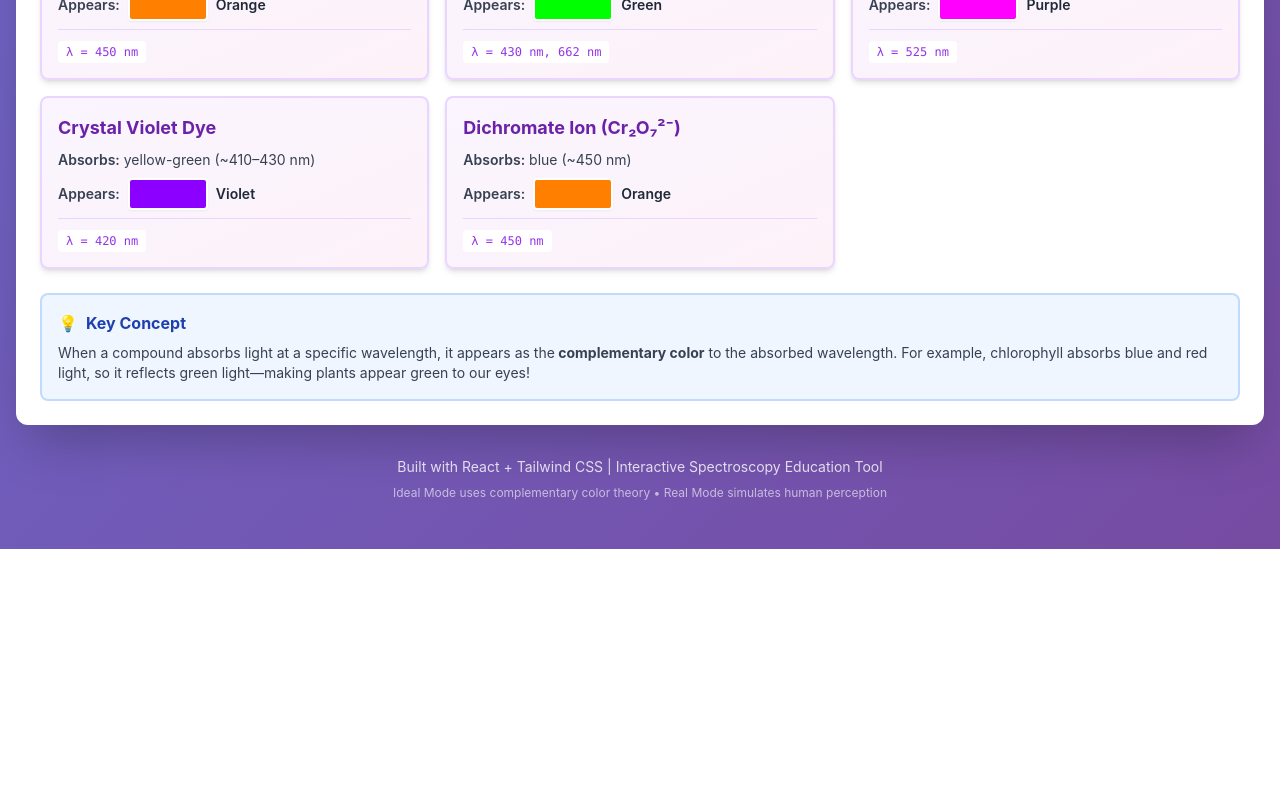
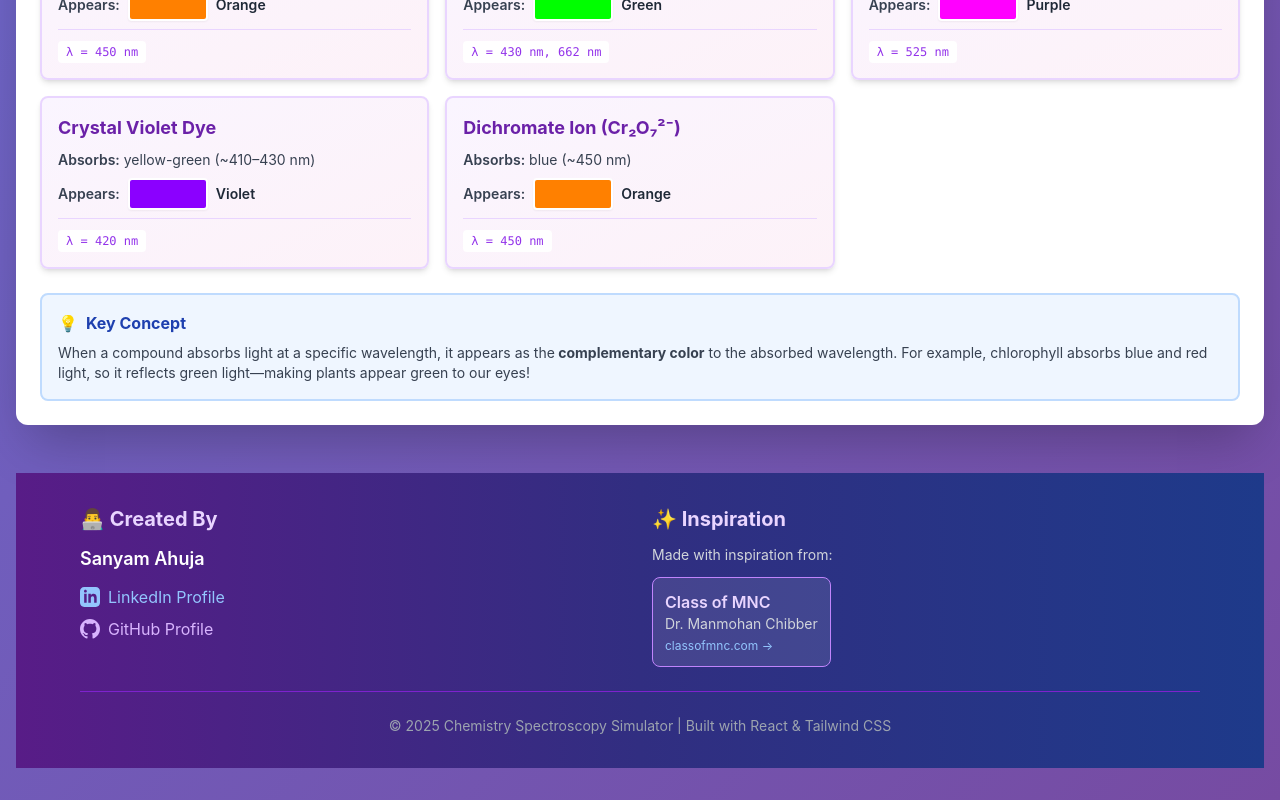
Before and after one commit to Sanyam-Ahuja/Chemistry_Spectroscopy_Simulator, a React (Create React App) app: page / in a window 1280 px wide. Shown: the part 2142-2942 px from the top of the page. Before the commit the page ends 2691 px from the top, so only its background shows below. Built offline with nearby package versions, Linux system fonts and the light colour scheme; the HTML template or start-up script is replaced by a standard one.

Commit message:
Add footer with credits and attribution

```diff
--- a/src/App.jsx
+++ b/src/App.jsx
@@ -3,6 +3,7 @@
 import ColorWheel from './components/ColorWheel';
 import RotatingDisk from './components/RotatingDisk';
 import Examples from './components/Examples';
+import Footer from './components/Footer';
 import { EXAMPLES } from './utils/colorUtils';
 
 function App() {
@@ -57,17 +58,10 @@
 
         {/* Examples */}
         <Examples onExampleClick={handleExampleClick} selectedExample={selectedExample} />
+      </div>
 
-        {/* Footer */}
-        <footer className="text-center text-white mt-12 pb-4">
-          <p className="text-sm opacity-80">
-            Built with React + Tailwind CSS | Interactive Spectroscopy Education Tool
-          </p>
-          <p className="text-xs opacity-60 mt-2">
-            Ideal Mode uses complementary color theory • Real Mode simulates human perception
-          </p>
-        </footer>
-      </div>
+      {/* Footer with Credits */}
+      <Footer />
     </div>
   );
 }
--- /dev/null
+++ b/src/components/Footer.jsx
@@ -0,0 +1,68 @@
+import React from 'react';
+
+const Footer = () => {
+  return (
+    <footer className="bg-gradient-to-r from-purple-900 via-indigo-900 to-blue-900 text-white py-8 mt-12">
+      <div className="max-w-6xl mx-auto px-4">
+        <div className="grid md:grid-cols-2 gap-6">
+          {/* Creator Info */}
+          <div className="space-y-3">
+            <h3 className="text-xl font-bold text-purple-200 mb-3">👨‍💻 Created By</h3>
+            <p className="text-lg font-semibold">Sanyam Ahuja</p>
+            <div className="flex flex-col gap-2">
+              <a
+                href="https://in.linkedin.com/in/sanyam-ahuja-tiet"
+                target="_blank"
+                rel="noopener noreferrer"
+                className="flex items-center gap-2 text-blue-300 hover:text-blue-100 transition-colors"
+              >
+                <svg className="w-5 h-5" fill="currentColor" viewBox="0 0 24 24">
+                  <path d="M19 0h-14c-2.761 0-5 2.239-5 5v14c0 2.761 2.239 5 5 5h14c2.762 0 5-2.239 5-5v-14c0-2.761-2.238-5-5-5zm-11 19h-3v-11h3v11zm-1.5-12.268c-.966 0-1.75-.79-1.75-1.764s.784-1.764 1.75-1.764 1.75.79 1.75 1.764-.783 1.764-1.75 1.764zm13.5 12.268h-3v-5.604c0-3.368-4-3.113-4 0v5.604h-3v-11h3v1.765c1.396-2.586 7-2.777 7 2.476v6.759z"/>
+                </svg>
+                LinkedIn Profile
+              </a>
+              <a
+                href="https://github.com/Sanyam-Ahuja"
+                target="_blank"
+                rel="noopener noreferrer"
+                className="flex items-center gap-2 text-purple-300 hover:text-purple-100 transition-colors"
+              >
+                <svg className="w-5 h-5" fill="currentColor" viewBox="0 0 24 24">
+                  <path d="M12 0c-6.626 0-12 5.373-12 12 0 5.302 3.438 9.8 8.207 11.387.599.111.793-.261.793-.577v-2.234c-3.338.726-4.033-1.416-4.033-1.416-.546-1.387-1.333-1.756-1.333-1.756-1.089-.745.083-.729.083-.729 1.205.084 1.839 1.237 1.839 1.237 1.07 1.834 2.807 1.304 3.492.997.107-.775.418-1.305.762-1.604-2.665-.305-5.467-1.334-5.467-5.931 0-1.311.469-2.381 1.236-3.221-.124-.303-.535-1.524.117-3.176 0 0 1.008-.322 3.301 1.23.957-.266 1.983-.399 3.003-.404 1.02.005 2.047.138 3.006.404 2.291-1.552 3.297-1.23 3.297-1.23.653 1.653.242 2.874.118 3.176.77.84 1.235 1.911 1.235 3.221 0 4.609-2.807 5.624-5.479 5.921.43.372.823 1.102.823 2.222v3.293c0 .319.192.694.801.576 4.765-1.589 8.199-6.086 8.199-11.386 0-6.627-5.373-12-12-12z"/>
+                </svg>
+                GitHub Profile
+              </a>
+            </div>
+          </div>
+
+          {/* Inspiration */}
+          <div className="space-y-3">
+            <h3 className="text-xl font-bold text-purple-200 mb-3">✨ Inspiration</h3>
+            <p className="text-sm text-gray-300 mb-2">Made with inspiration from:</p>
+            <a
+              href="https://classofmnc.com/"
+              target="_blank"
+              rel="noopener noreferrer"
+              className="inline-block"
+            >
+              <div className="bg-white/10 hover:bg-white/20 transition-all rounded-lg p-3 border border-purple-400">
+                <p className="font-semibold text-purple-200">Class of MNC</p>
+                <p className="text-sm text-gray-300">Dr. Manmohan Chibber</p>
+                <p className="text-xs text-blue-300 mt-1">classofmnc.com →</p>
+              </div>
+            </a>
+          </div>
+        </div>
+
+        {/* Bottom Bar */}
+        <div className="mt-6 pt-6 border-t border-purple-700 text-center">
+          <p className="text-sm text-gray-400">
+            © {new Date().getFullYear()} Chemistry Spectroscopy Simulator | Built with React & Tailwind CSS
+          </p>
+        </div>
+      </div>
+    </footer>
+  );
+};
+
+export default Footer;
```
